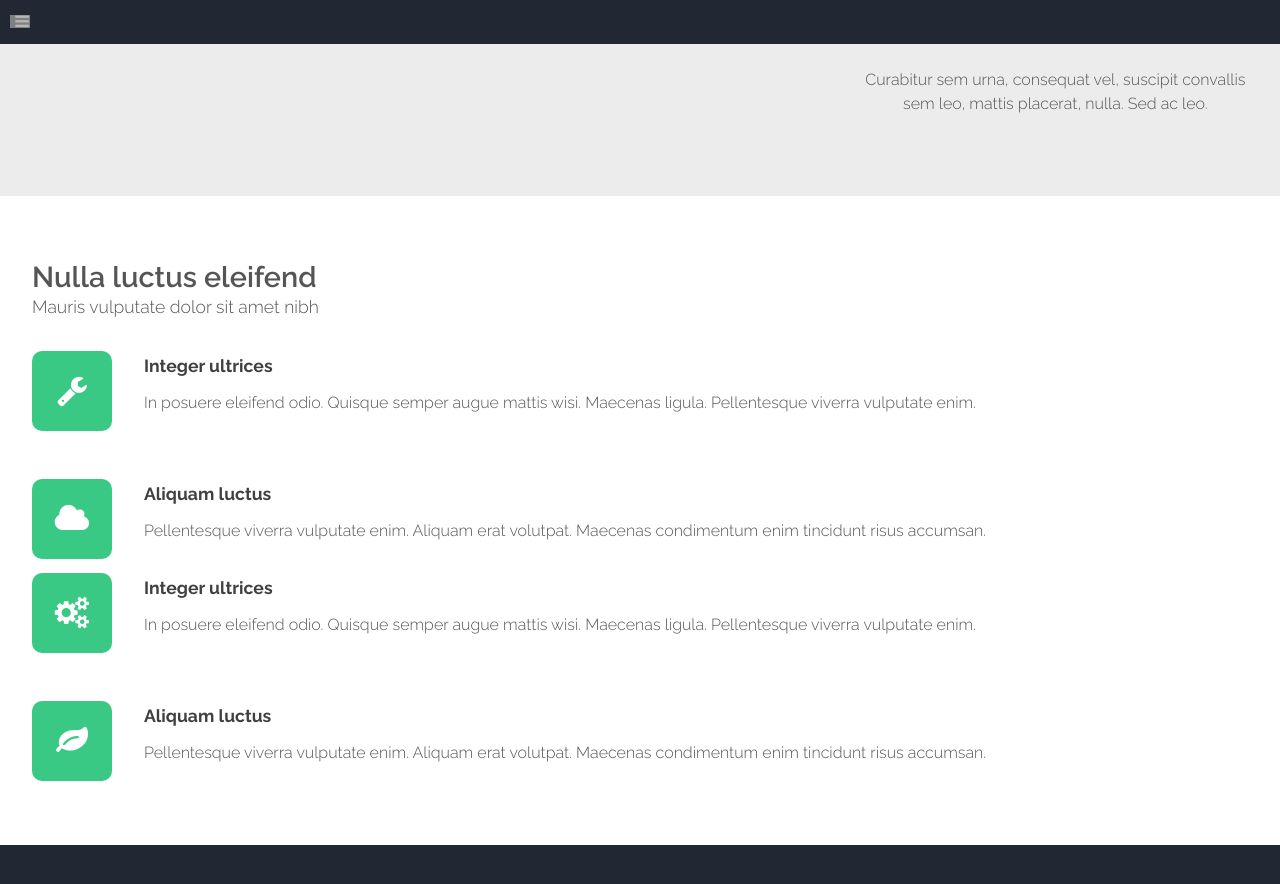
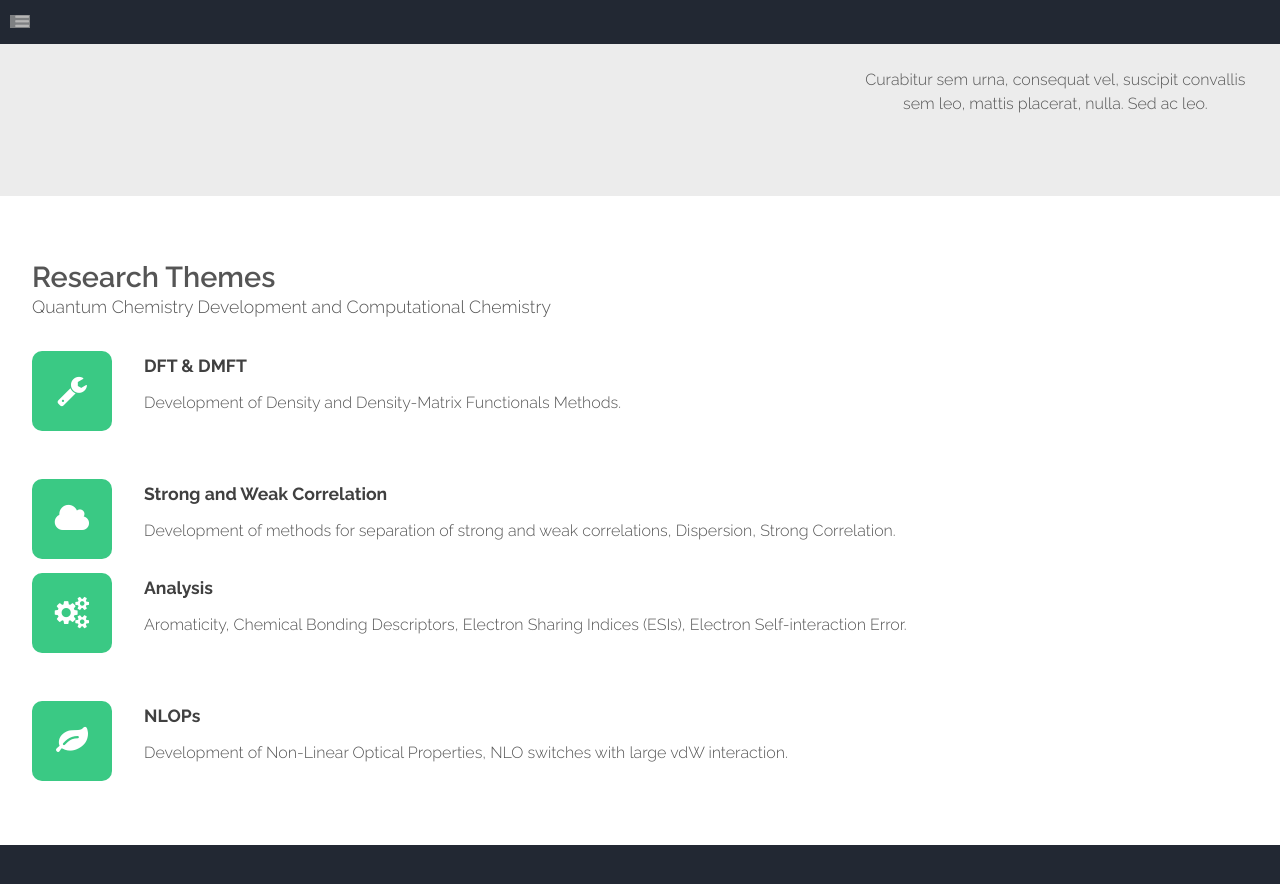
Before and after one commit to old-jekyll-templates/Horizons-Jekyll-Theme, a Jekyll site: the page built from index.html, in a window 1280 px wide and 900 px high, scrolled down 813 px. Shown: the top 884 px of the window. Built offline with Jekyll 4.4.1, drawn with Linux system fonts in a browser that asks for light colours; the list of posts is cut into pages by our own code; grey boxes are pictures that could not be loaded.

Commit message:
Update index.html

```diff
--- a/index.html
+++ b/index.html
@@ -8,8 +8,8 @@ layout: landing
 	<div id="main" class="wrapper style1">
 		<section class="container">
 			<header class="major">
-				<h2>Nulla luctus eleifend</h2>
-				<span class="byline">Mauris vulputate dolor sit amet nibh</span>
+				<h2>Research Themes</h2>
+				<span class="byline">Quantum Chemistry Development and Computational Chemistry</span>
 			</header>
 			<div class="row">
 
@@ -19,13 +19,13 @@ layout: landing
 							<ul class="style">
 								<li>
 									<span class="fa fa-wrench"></span>
-									<h3>Integer ultrices</h3>
-									<span>In posuere eleifend odio. Quisque semper augue mattis wisi. Maecenas ligula. Pellentesque viverra vulputate enim.</span>
+									<h3>DFT & DMFT</h3>
+									<span>Development of Density and Density-Matrix Functionals Methods.</span>
 								</li>
 								<li>
 									<span class="fa fa-cloud"></span>
-									<h3>Aliquam luctus</h3>
-									<span>Pellentesque viverra vulputate enim. Aliquam erat volutpat. Maecenas condimentum enim tincidunt risus accumsan.</span>
+									<h3>Strong and Weak Correlation</h3>
+									<span>Development of methods for separation of strong and weak correlations, Dispersion, Strong Correlation.</span>
 								</li>
 							</ul>
 						</section>
@@ -35,13 +35,13 @@ layout: landing
 							<ul class="style">
 								<li>
 									<span class="fa fa-cogs"></span>
-									<h3>Integer ultrices</h3>
-									<span>In posuere eleifend odio. Quisque semper augue mattis wisi. Maecenas ligula. Pellentesque viverra vulputate enim.</span>
+									<h3>Analysis</h3>
+									<span>Aromaticity, Chemical Bonding Descriptors, Electron Sharing Indices (ESIs), Electron Self-interaction Error.</span>
 								</li>
 								<li>
 									<span class="fa fa-leaf"></span>
-									<h3>Aliquam luctus</h3>
-									<span>Pellentesque viverra vulputate enim. Aliquam erat volutpat. Maecenas condimentum enim tincidunt risus accumsan.</span>
+									<h3>NLOPs</h3>
+									<span>Development of Non-Linear Optical Properties, NLO switches with large vdW interaction.</span>
 								</li>
 							</ul>
 						</section>
```
